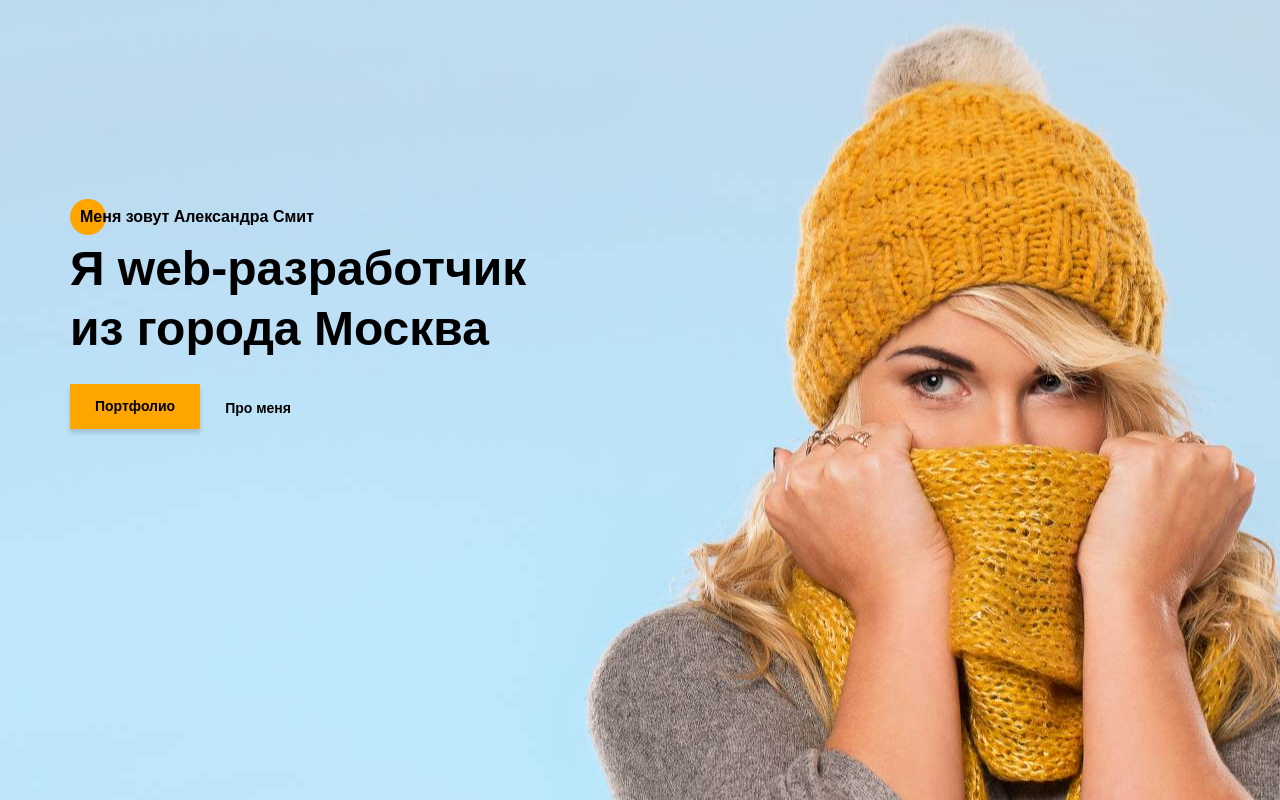
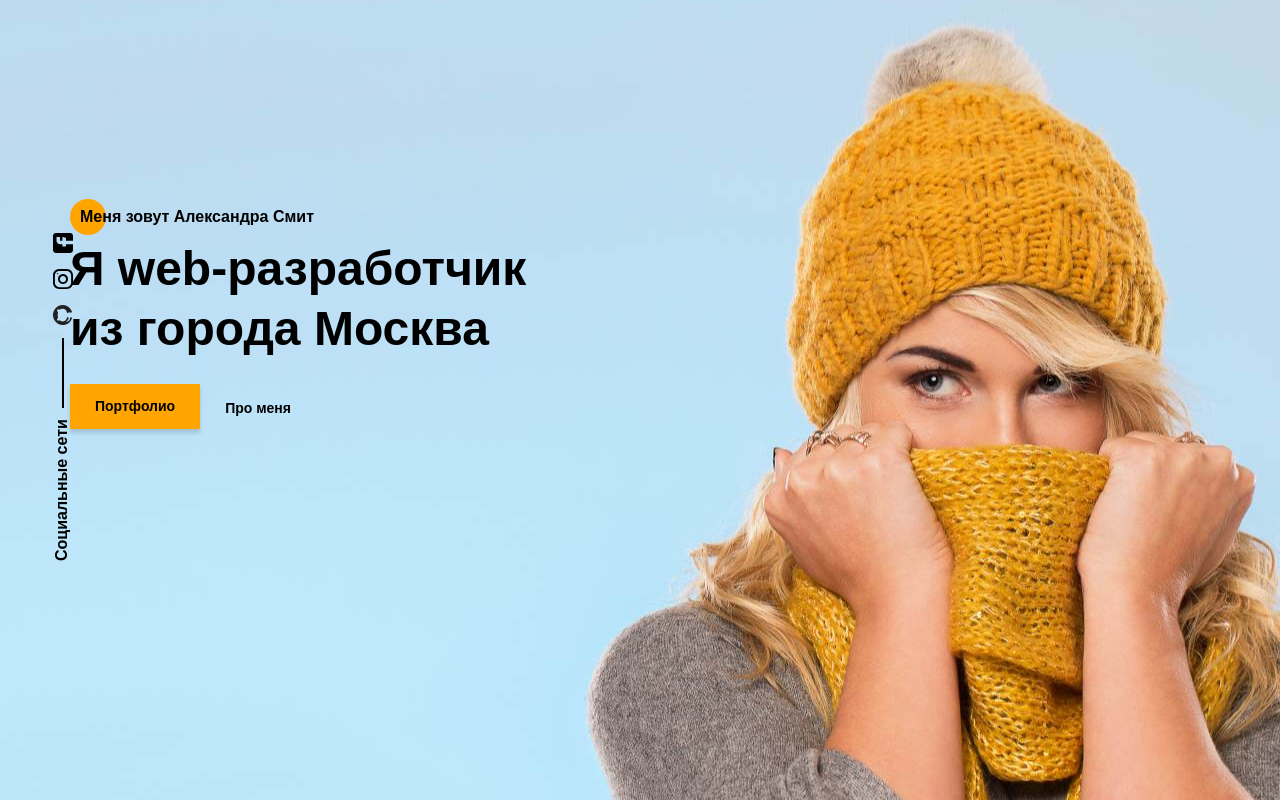
Before and after one commit to Abubjazov/PORTFOLIO, a website: page src/index.html in a window 1280 px wide. Drawn offline with nearby package versions, Linux system fonts and the light colour scheme; files that its build step writes are made by us from their sources.

Commit message:
свёрстана секция sidepanel

```diff
--- a/src/index.html
+++ b/src/index.html
@@ -8,6 +8,16 @@
     <link rel="stylesheet" href="css/style.min.css">
 </head>
 <body>
+
+    <aside class="sidepanel">
+
+        <a href="" class="sidepanel__link"><img src="icons/social/facebook.svg" alt="facebook"></a>
+        <a href="" class="sidepanel__link"><img src="icons/social/instagram.svg" alt="instagram"></a>
+        <a href="" class="sidepanel__link"><img src="icons/social/github.svg" alt="github"></a>
+        <div class="sidepanel__divider"></div>
+        <div class="sidepanel__text"><span>Социальные сети</span></div>
+
+    </aside>
 
     <section class="promo">
         <div class="container">
--- /dev/null
+++ b/src/sass/blocks/_sidepanel.scss
@@ -0,0 +1,28 @@
+.sidepanel {
+    position: fixed;
+    top: 230px;
+    left: 50px;
+    z-index: 3;
+    display: flex;
+    flex-direction: column;
+    justify-content: space-between;
+    align-items: center;
+    height: 340px;
+    &__divider {
+        width: 2px;
+        height: 70px;
+        background-color: #000;
+    }
+    &__text {
+        height: 150px;
+        width: 25px;
+        font-weight: 700;
+        font-size: 16px;
+        color: #000000;
+        span {
+            display: block;
+            width: 150px;
+            transform: rotate(-90deg) translate(-36%,-261%);
+        }
+    }
+}
--- a/src/sass/style.scss
+++ b/src/sass/style.scss
@@ -11,4 +11,5 @@
 }
 
 @import 'blocks/container';
+@import 'blocks/sidepanel';
 @import 'blocks/promo';
```
